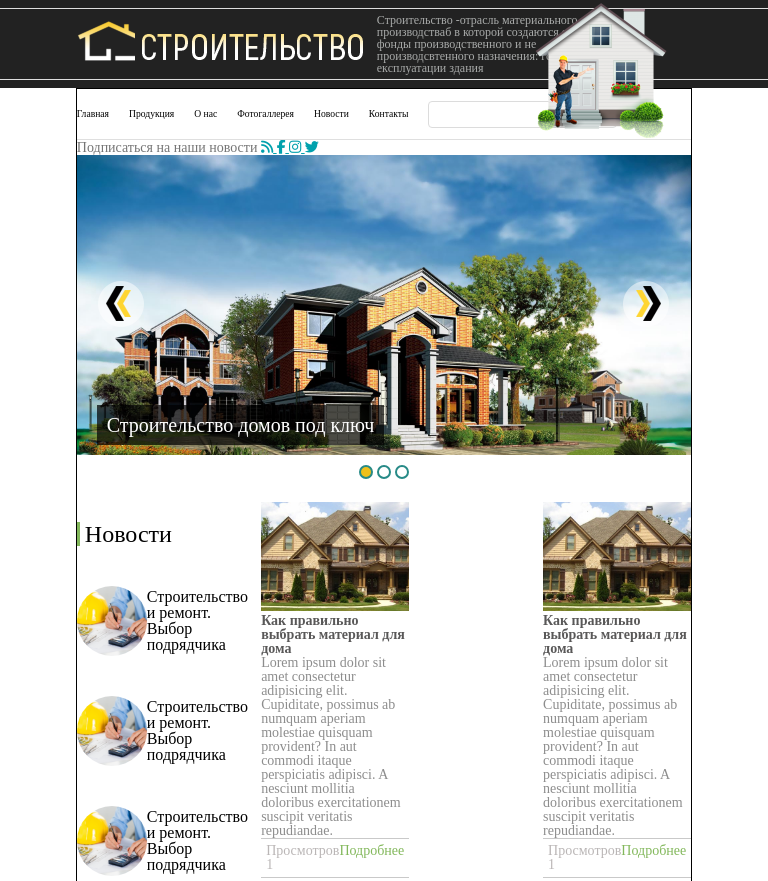
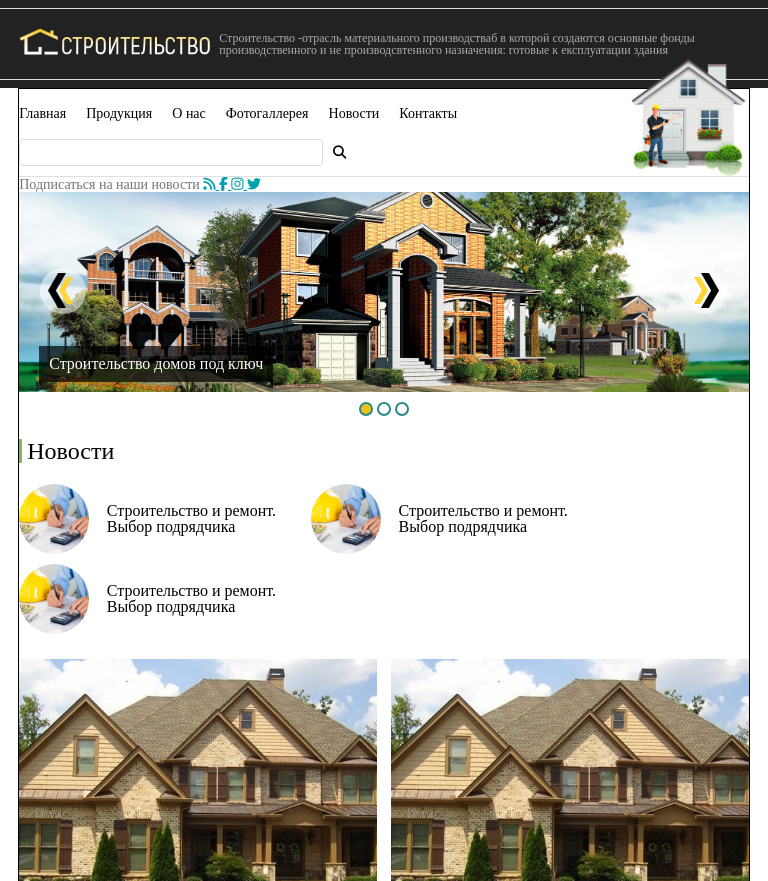
Before and after one commit to AlexFirulin/verstka-v2, a plain HTML site: page index.html in a window 768 px wide. Shown: the top 881 px of the page. Drawn offline with Linux system fonts and the light colour scheme.

Commit message:
add media

```diff
--- a/index.html
+++ b/index.html
@@ -6,6 +6,7 @@
   <meta name="viewport" content="width=device-width, initial-scale=1.0">
   <link rel="stylesheet" href="reset.css">
   <link rel="stylesheet" href="style.css">
+  <link rel="stylesheet" href="mobile.css">
   <script src="https://use.fontawesome.com/219ee59df6.js"></script>
 
   <title>Document</title>
@@ -26,6 +27,8 @@
   </header>
   <div class="container">
     <div class="menu">
+      <input type="checkbox" id="menu-toogle">
+      <label for="menu-toogle">&#9776;</label>
       <nav>
         <ul>
           <li><a href="">Главная</a></li>
--- /dev/null
+++ b/mobile.css
@@ -0,0 +1,111 @@
+@media (min-width:501px){
+  .menu input[type="checkbox"], .menu label{
+    display: none;
+  }
+}
+@media (max-width:1024px) {
+  .container{
+    width: 95%;
+  }
+  .menu img{
+    right: 0;
+    width: 130px;
+  }
+}
+
+@media (max-width:980px) {
+  .top-wrap > div{
+    width: 95%;
+  }
+  .top-wrap .description{
+    flex-basis: 50%;
+    color: #a9abaa;
+    font-size: 13px;
+  }
+  .logo img{
+    width: 200px;
+  }
+  .menu{
+    flex-direction: column;
+    align-items: flex-start;
+  }
+  .menu nav > ul li a{
+    font-size: 14px;
+  }
+  .menu form{
+    width: 50%;
+    margin-bottom: 10px;
+  }
+  .menu form input{
+    width: 80%;
+  }
+  aricle img{
+    height: 60px;
+  }
+
+  aricle p{
+    font-size: 14px;
+  }
+  .wrap-title .title{
+    flex-basis: 49%;
+  }
+  .gallary .photo img{
+    width: 155px;
+  }
+  footer nav > ul{
+    flex-basis: 90%;
+  }
+  footer .titles .links{
+    width: 100%;
+  }
+  footer .titles .links div{
+    flex-basis: 100%;
+  }
+}
+
+@media (max-width:768px) {
+  .top-wrap .description{
+    flex-basis: 70%;
+    font-size: 12px;
+  }
+  .banner .slider .foto{
+    height: 200px;
+  }
+  .banner .slider .foto p{
+    font-size: 16px;
+  }
+  .content{
+    display: block;
+
+  }
+  section{
+    display: flex;
+    position: relative;
+    flex-wrap: wrap;
+    margin: 60px 0 20px;
+  }
+  section h2{
+    position: absolute;
+    top: -40px;
+    margin: 0;
+  }
+  section article{
+    flex-basis: 40%;
+    margin: 5px 0;
+  }
+  section aside{
+    display: none;
+  }
+  .foto-gallery img{
+    width: 150px;
+
+  }
+  .foto-gallery{
+      overflow-x: hidden;
+      display: flex;
+      justify-content: space-between;
+  }
+  .foto-gallery a{
+    margin: 0 10px;
+  }
+}
```
